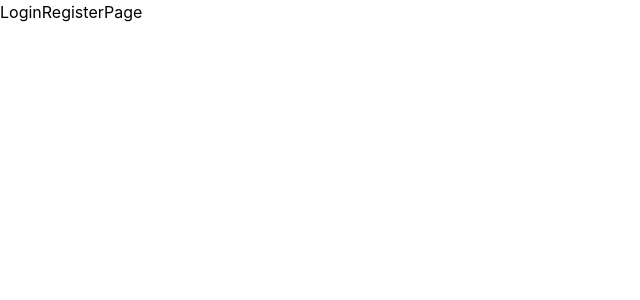
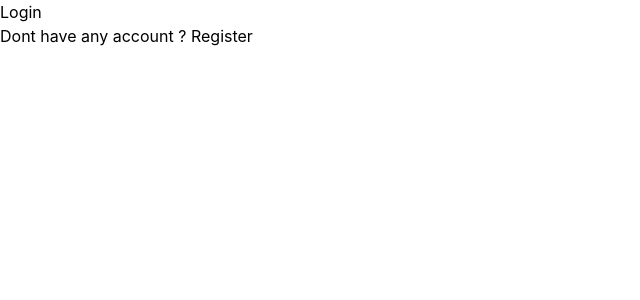
Before and after one commit to mananjain31/Code-Singers_Void_Hacks, a React (Create React App) app: page /login-register in a window 1280 px wide. Shown: the top 300 px of the page, without its empty margins (0-640 px from the left). Built offline with nearby package versions, Linux system fonts and the light colour scheme.

Commit message:
AP - setup login and registration page

```diff
--- a/src/pages/LoginRegisterPage.jsx
+++ b/src/pages/LoginRegisterPage.jsx
@@ -1,7 +1,23 @@
 import React from "react";
 
 const LoginRegisterPage = () => {
-  return <div>LoginRegisterPage</div>;
+  return (
+    <section>
+      <div className="grid grid-cols-2 gap-4">
+        {/* input fields column */}
+        <div>
+          <h1>Login</h1>
+          <p>
+            Dont have any account ? <span>Register</span>
+          </p>
+          <div className="inputFields"></div>
+        </div>
+
+        {/* image column */}
+        <div></div>
+      </div>
+    </section>
+  );
 };
 
 export default LoginRegisterPage;
```
Also changed, not shown: 1 other file (tests, documents, lock files or other folders).
